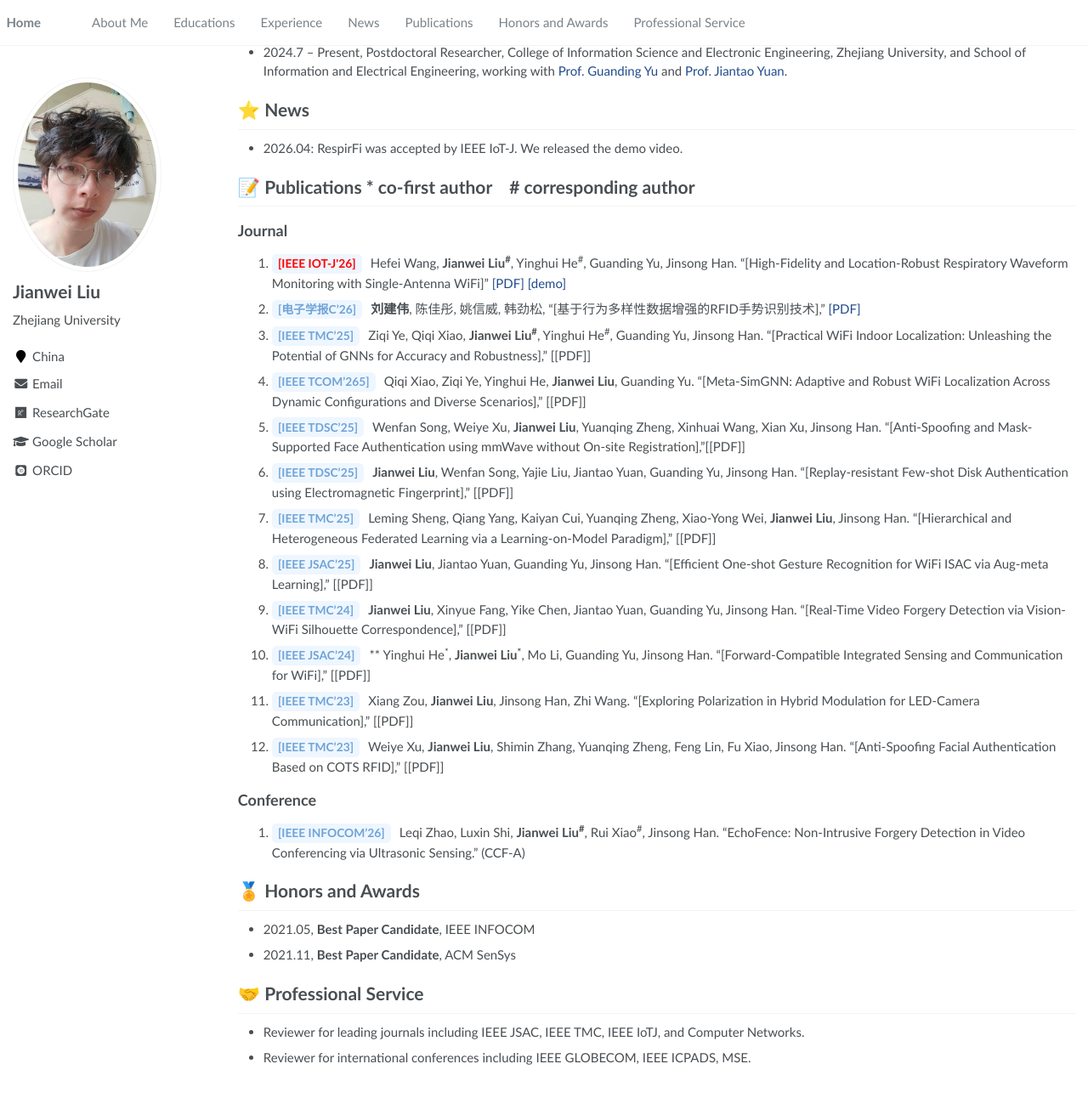
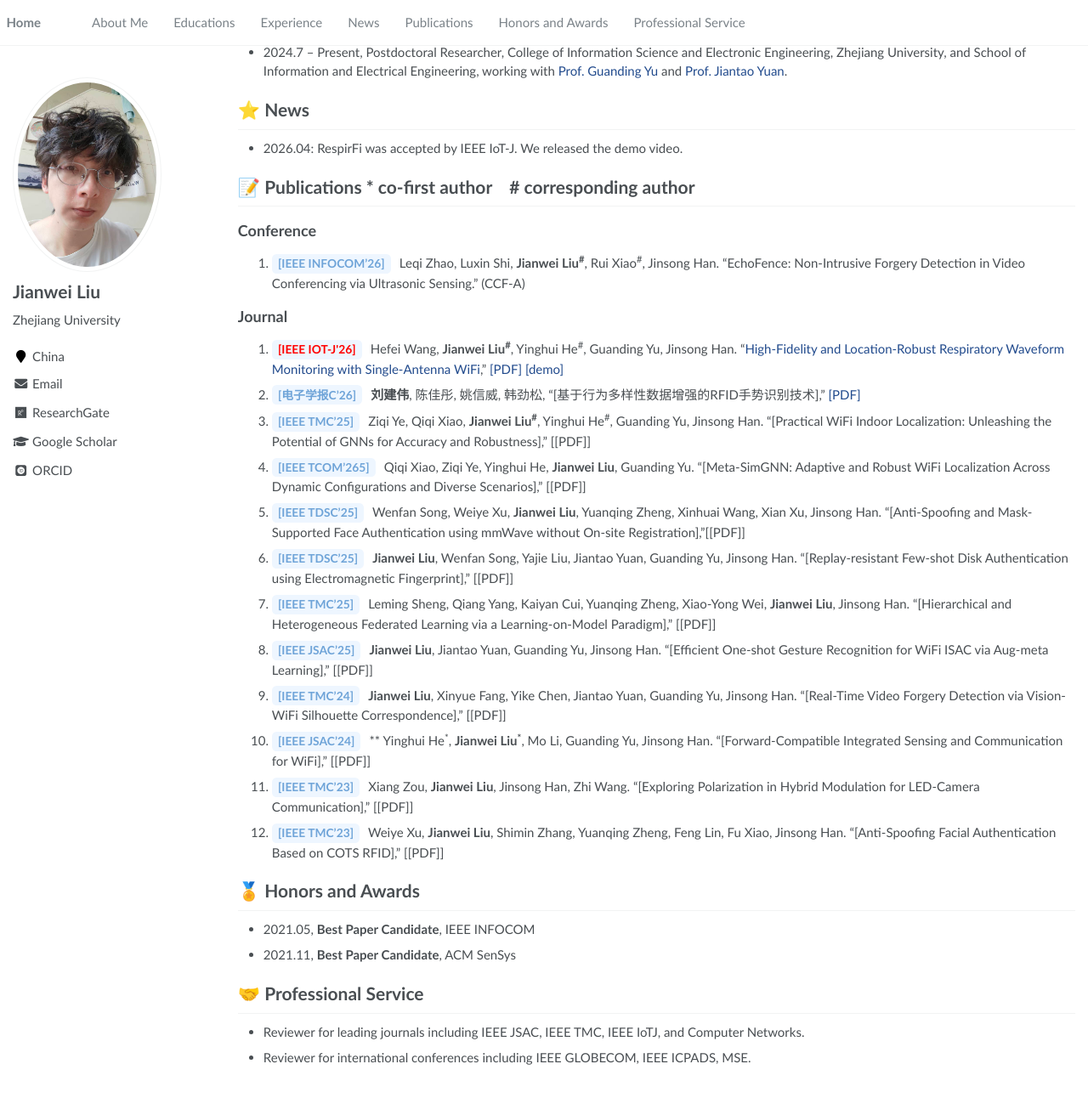
Before and after one commit to DragonflyCaptainL/DragonflyCaptainL.github.io, a Jekyll site: the page built from _pages/about.md, in a window 1280 px wide and 1400 px high, scrolled down 460 px. Shown: the top 1292 px of the window at 85% size. Built offline with Jekyll 4.4.1, drawn with Linux system fonts in a browser that asks for light colours; some web fonts are replaced; part of the change alters nothing that is shown.

Commit message:
Update about.md

```diff
--- a/_pages/about.md
+++ b/_pages/about.md
@@ -55,8 +55,11 @@ If you have any questions about my research, or if you are interested in potenti
 
 
 # 📝 Publications \* co-first author &nbsp;&nbsp; # corresponding author
+## Conference
+2. <span class="pub-tag">[IEEE INFOCOM'26]</span> Leqi Zhao, Luxin Shi, **Jianwei Liu<sup>#</sup>**, Rui Xiao<sup>#</sup>, Jinsong Han. “EchoFence: Non-Intrusive Forgery Detection in Video Conferencing via Ultrasonic Sensing.” (CCF-A)
+
 ## Journal
-1. <span class="pub-tag"><font color="Red">[IEEE IOT-J'26]</font></span> Hefei Wang, **Jianwei Liu<sup>#</sup>**, Yinghui He<sup>#</sup>, Guanding Yu, Jinsong Han. "[High-Fidelity and Location-Robust Respiratory Waveform Monitoring with Single-Antenna WiFi]" [[PDF]](https://arxiv.org/pdf/2604.20397) [[demo]](pdf/RespirFi_demo.mp4)
+1. <span class="pub-tag"><font color="Red">[IEEE IOT-J'26]</font></span> Hefei Wang, **Jianwei Liu<sup>#</sup>**, Yinghui He<sup>#</sup>, Guanding Yu, Jinsong Han. "[High-Fidelity and Location-Robust Respiratory Waveform Monitoring with Single-Antenna WiFi](https://ieeexplore.ieee.org/document/11494783)," [[PDF]](https://arxiv.org/pdf/2604.20397) [[demo]](pdf/RespirFi_demo.mp4)
 1. <span class="pub-tag">[电子学报C'26]</span> **刘建伟**, 陈佳彤, 姚信威, 韩劲松, “[基于行为多样性数据增强的RFID手势识别技术],” [[PDF]](https://www.ejournal.org.cn/previewFile?id=106574720&type=pdf&lang=zh)
 1. <span class="pub-tag">[IEEE TMC'25]</span> Ziqi Ye, Qiqi Xiao, **Jianwei Liu<sup>#</sup>**, Yinghui He<sup>#</sup>, Guanding Yu, Jinsong Han. "[Practical WiFi Indoor Localization: Unleashing the Potential of GNNs for Accuracy and Robustness]," [[PDF]]
 1. <span class="pub-tag">[IEEE TCOM'265]</span> Qiqi Xiao, Ziqi Ye, Yinghui He, **Jianwei Liu**, Guanding Yu. “[Meta-SimGNN: Adaptive and Robust WiFi Localization Across Dynamic Configurations and Diverse Scenarios],” [[PDF]]
@@ -70,10 +73,6 @@ If you have any questions about my research, or if you are interested in potenti
 9. <span class="pub-tag">[IEEE TMC'23]</span> Weiye Xu, **Jianwei Liu**, Shimin Zhang, Yuanqing Zheng, Feng Lin, Fu Xiao, Jinsong Han. “[Anti-Spoofing Facial Authentication Based on COTS RFID],” [[PDF]]
 
 
-## Conference
-2. <span class="pub-tag">[IEEE INFOCOM'26]</span> Leqi Zhao, Luxin Shi, **Jianwei Liu<sup>#</sup>**, Rui Xiao<sup>#</sup>, Jinsong Han. “EchoFence: Non-Intrusive Forgery Detection in Video Conferencing via Ultrasonic Sensing.” (CCF-A)
-
-
 # 🏅 Honors and Awards
 - 2021.05, **Best Paper Candidate**, IEEE INFOCOM
 - 2021.11, **Best Paper Candidate**, ACM SenSys
```
